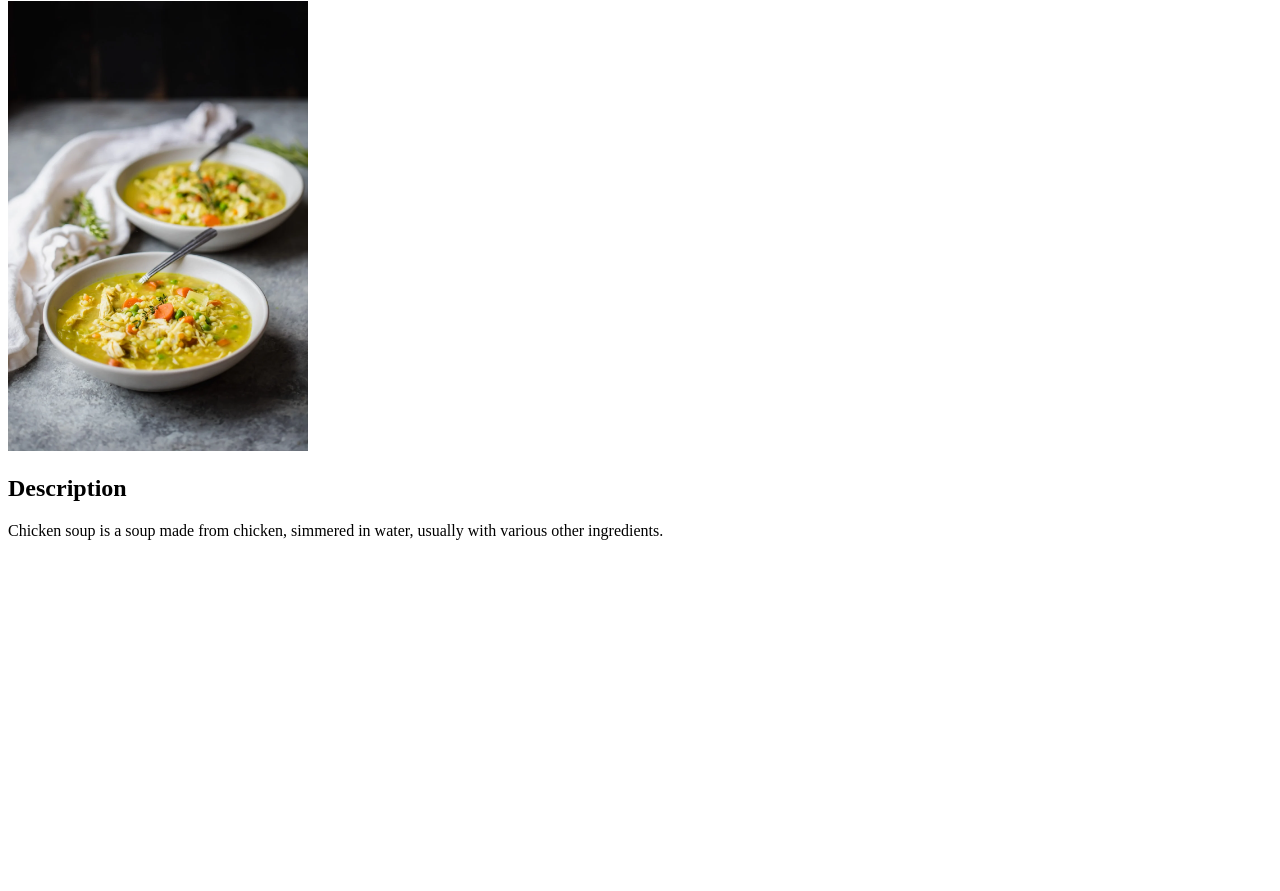
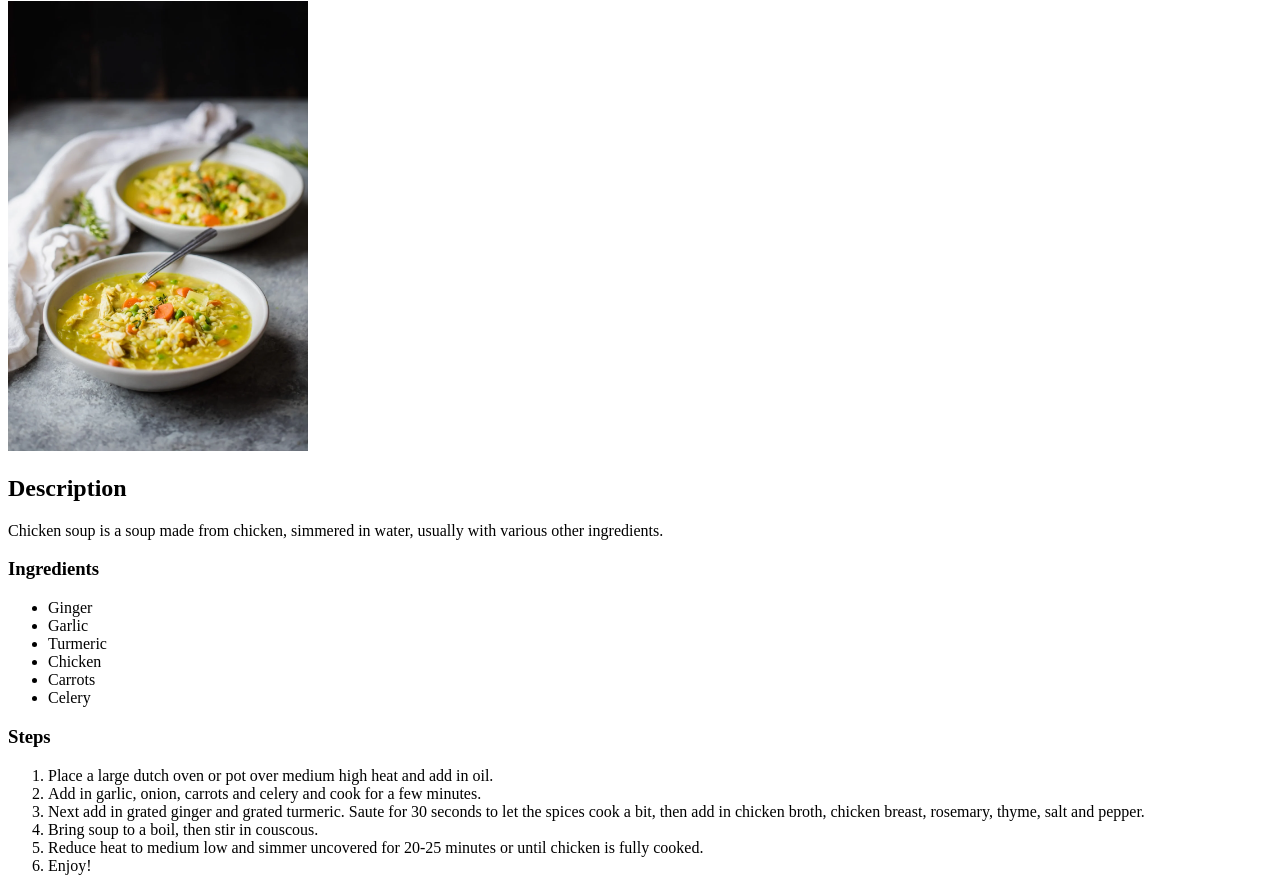
Before and after one commit to dorianthemartian/odin-recipes, a plain HTML site: page recipes/chickensoup.html in a window 1280 px wide. Shown: the part 79-970 px from the top of the page. Before the commit the page ends 800 px from the top, so only its background shows below. Drawn offline with Linux system fonts and the light colour scheme.

Commit message:
Add ingredients & steps.

```diff
--- a/recipes/chickensoup.html
+++ b/recipes/chickensoup.html
@@ -9,5 +9,23 @@
         <img src="../images/chickensoup.jpg" alt="Photo of a DELICIOUS bowl of Chicken Soup" height="450" width="300">
         <h2>Description</h2>
         <p>Chicken soup is a soup made from chicken, simmered in water, usually with various other ingredients.</p>
+        <h3>Ingredients</h3>
+        <ul>
+            <li>Ginger</li>
+            <li>Garlic</li>
+            <li>Turmeric</li>
+            <li>Chicken</li>
+            <li>Carrots</li>
+            <li>Celery</li>
+        </ul>
+    <h3>Steps</h3>
+        <ol>
+            <li>Place a large dutch oven or pot over medium high heat and add in oil.</li>
+            <li>Add in garlic, onion, carrots and celery and cook for a few minutes.</li>
+            <li>Next add in grated ginger and grated turmeric. Saute for 30 seconds to let the spices cook a bit, then add in chicken broth, chicken breast, rosemary, thyme, salt and pepper.</li>
+            <li>Bring soup to a boil, then stir in couscous.</li>
+            <li>Reduce heat to medium low and simmer uncovered for 20-25 minutes or until chicken is fully cooked.</li>
+            <li>Enjoy!</li>
+        </ol>
     </body>
 </html>
```
